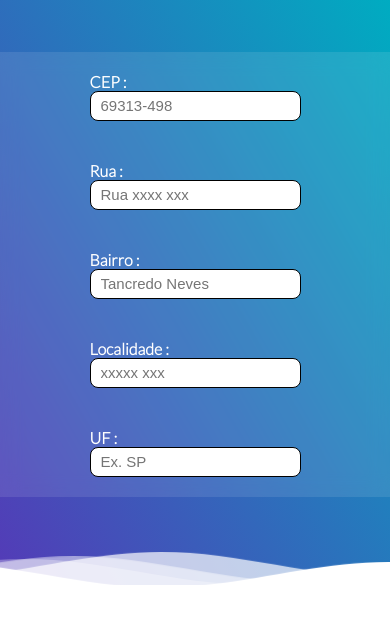
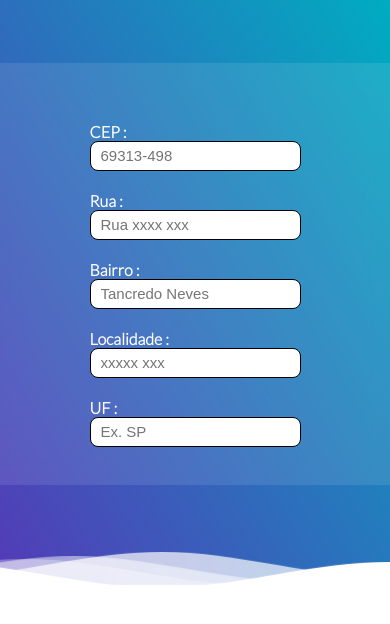
Before and after one commit to RyanBrayan/Buscada_cep, a website: page index.html in a window 390 px wide. Drawn offline with Linux system fonts and the light colour scheme.

Commit message:
Responsividade ok

```diff
--- a/src/js/Css.css
+++ b/src/js/Css.css
@@ -21,7 +21,7 @@
     flex-wrap: wrap;
     align-items: center;
     justify-content: center;
-    height: auto;
+    height: 50vh;
     width: 50vh;
     background: rgba( 255, 255,255, 0.1);
     backdrop-filter: blur( 10px );
@@ -32,7 +32,7 @@
     display: flex;
     flex-direction: column;
     width: 50%;
-    padding: 20px 0 20px 0;
+    padding: 20px 0 0 0;
 }
 .container form .form input{
     border: 1px solid black;
```
